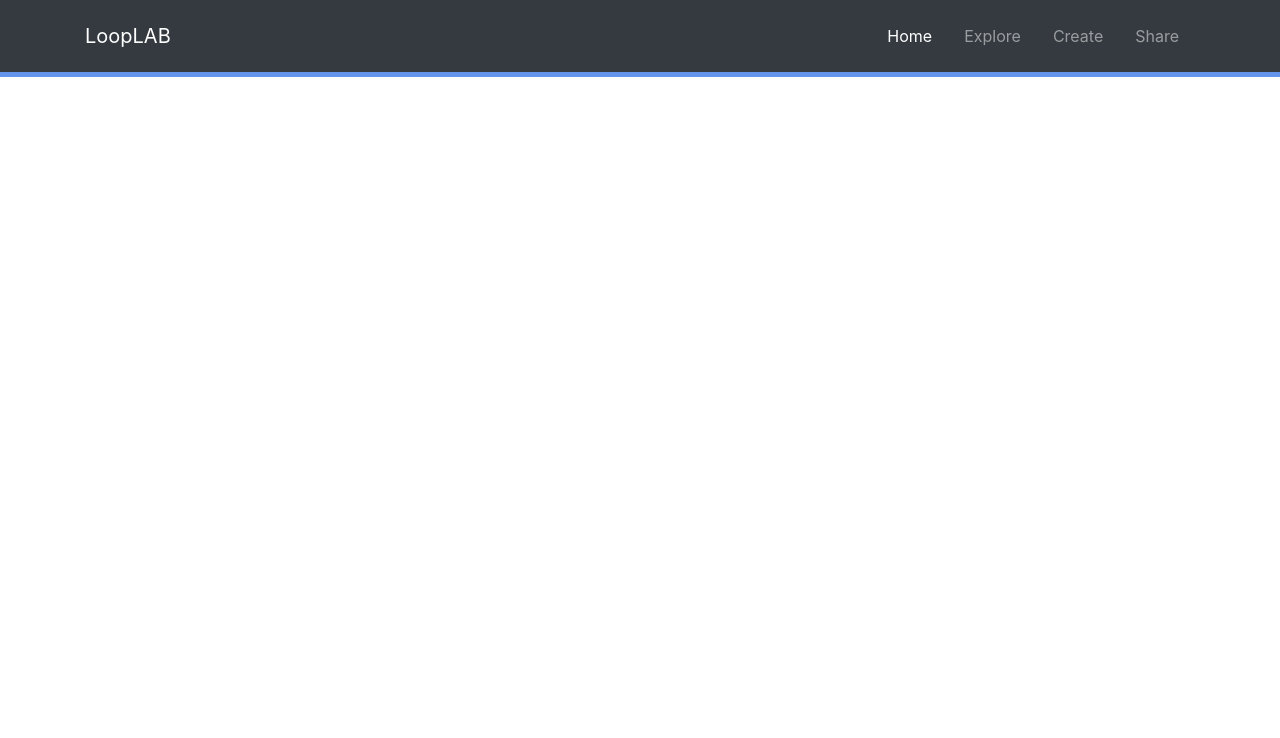
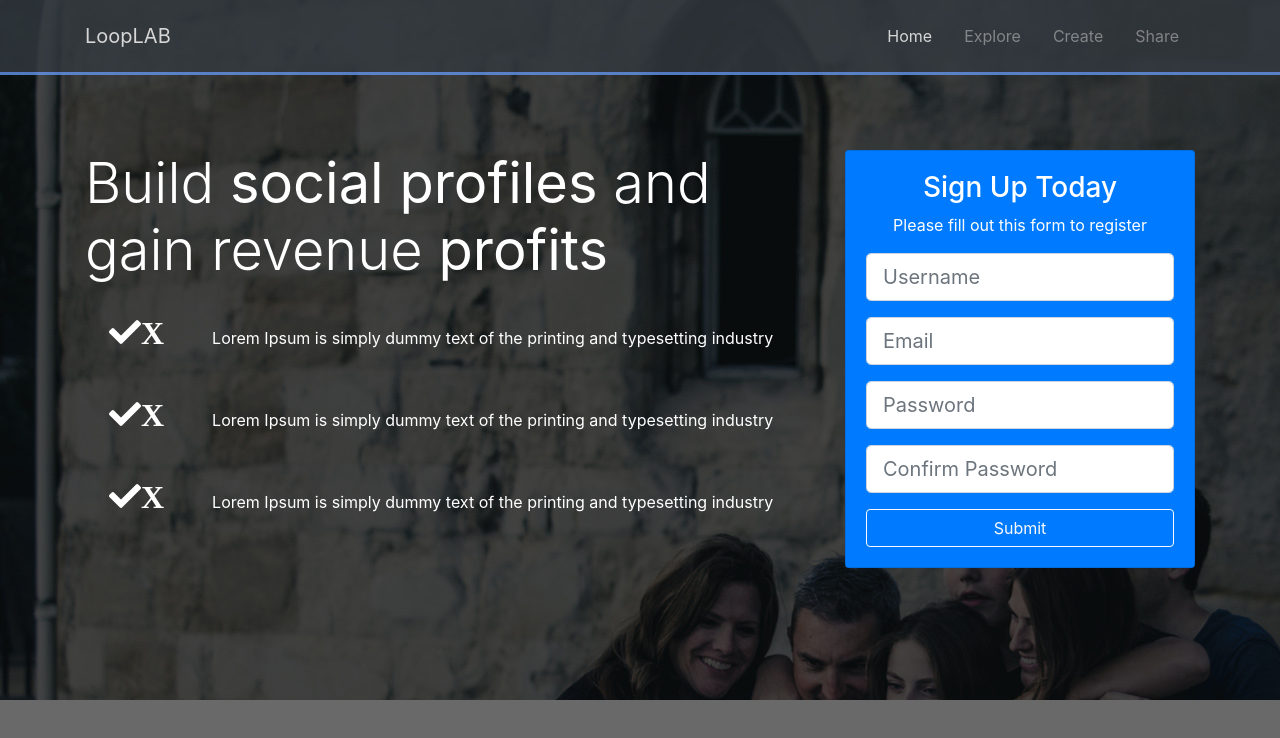
Before and after one commit to AndreiSold/BootstrapResourcesAndMocks, a website: page projects/LoopLab/index.html in a window 1280 px wide. Drawn offline with nearby package versions, Linux system fonts and the light colour scheme.

Commit message:
Added the home page section

```diff
--- a/projects/LoopLab/css/style.css
+++ b/projects/LoopLab/css/style.css
@@ -1,3 +1,27 @@
-.border-bottom-blue {
-    border-bottom: cornflowerblue 5px solid;
+body {
+    background: dimgrey;
 }
+
+.navbar {
+    opacity: 0.8;
+    border-bottom: cornflowerblue 3px solid;
+}
+
+#home-section {
+    background-size: cover;
+    background: url(../img/home.jpg) no-repeat fixed;
+    min-height: 700px;
+}
+
+#home-section .dark-overlay {
+    position: absolute;
+    top: 0;
+    left: 0;
+    width: 100%;
+    min-height: 700px;
+    background: rgba(0, 0, 0, 0.7);
+}
+
+.home-inner {
+    padding-top: 150px;
+}
--- a/projects/LoopLab/index.html
+++ b/projects/LoopLab/index.html
@@ -15,7 +15,7 @@
 
 <body>
 
-<nav class="navbar navbar-expand-lg navbar-dark bg-dark border-bottom-blue">
+<nav class="navbar navbar-expand-lg navbar-dark bg-dark fixed-top">
     <div class="container">
         <div class="d-flex flex-grow-1">
             <a class="navbar-brand d-inline-block" href="#">
@@ -46,6 +46,74 @@
     </div>
 </nav>
 
+<header id="home-section">
+    <div class="dark-overlay">
+        <div class="home-inner container">
+            <div class="row">
+                <div class="col-lg-8 d-none d-lg-block text-white">
+                    <h1 class="display-4">Build <strong>social profiles</strong> and gain revenue
+                        <strong>profits</strong></h1>
+
+                    <div class="d-flex">
+                        <div class="p-4 align-self-start">
+                            <i class="fas fa-check fa-2x">X</i>
+                        </div>
+
+                        <div class="p-4 align-self-end">
+                            Lorem Ipsum is simply dummy text of the printing and typesetting industry
+                        </div>
+                    </div>
+
+                    <div class="d-flex">
+                        <div class="p-4 align-self-start">
+                            <i class="fas fa-check fa-2x">X</i>
+                        </div>
+
+                        <div class="p-4 align-self-end">
+                            Lorem Ipsum is simply dummy text of the printing and typesetting industry
+                        </div>
+                    </div>
+
+                    <div class="d-flex">
+                        <div class="p-4 align-self-start">
+                            <i class="fas fa-check fa-2x">X</i>
+                        </div>
+
+                        <div class="p-4 align-self-end">
+                            Lorem Ipsum is simply dummy text of the printing and typesetting industry
+                        </div>
+                    </div>
+                </div>
+
+                <div class="col-lg-4 ">
+                    <div class="card bg-primary text-center card-form">
+                        <div class="card-body">
+                            <h3 class="text-white">Sign Up Today</h3>
+                            <p class="text-white">Please fill out this form to register</p>
+                            <form>
+                                <div class="form-group">
+                                    <input type="text" class="form-control form-control-lg" placeholder="Username">
+                                </div>
+                                <div class="form-group">
+                                    <input type="email" class="form-control form-control-lg" placeholder="Email">
+                                </div>
+                                <div class="form-group">
+                                    <input type="password" class="form-control form-control-lg" placeholder="Password">
+                                </div>
+                                <div class="form-group">
+                                    <input type="password" class="form-control form-control-lg"
+                                           placeholder="Confirm Password">
+                                </div>
+                                <button type="submit" class="btn btn-outline-light btn-block">Submit</button>
+                            </form>
+                        </div>
+                    </div>
+                </div>
+            </div>
+        </div>
+    </div>
+</header>
+
 
 <!--SCRIPTS-->
 <script src="http://code.jquery.com/jquery-3.3.1.min.js" integrity="sha256-FgpCb/KJQlLNfOu91ta32o/NMZxltwRo8QtmkMRdAu8="
```
Also changed, not shown: projects/LoopLab/img/create-section1.jpg (added), projects/LoopLab/img/explore-section1.jpg (added), projects/LoopLab/img/home.jpg (added), projects/LoopLab/img/share-section1.jpg (added).
